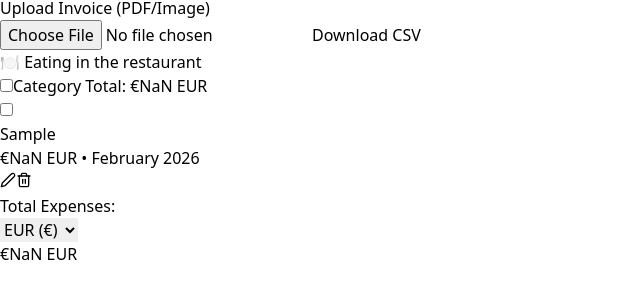
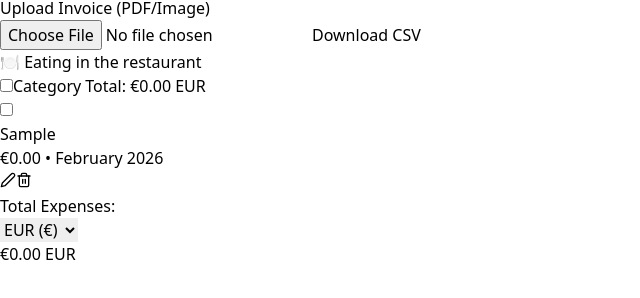
Before and after one commit to dotrung1998/shareSpend, a React (Vite) app: page / in a window 1280 px wide. Both pictures are taken after typing "Sample", "Sample" into the empty fields and a click on the button "Add Expense(s)". Shown: the part 316-614 px from the top of the page, without its empty margins (0-640 px from the left). Built offline with nearby package versions, Linux system fonts and the light colour scheme.

Commit message:
New Updates

```diff
--- a/src/App.tsx
+++ b/src/App.tsx
@@ -317,8 +317,7 @@ const ExpenseTracker: React.FC = () => {
   const [buttonColor, setButtonColor] = useState("#F1C4D9");
   const [language, setLanguage] = useState("en");
 
-  const expenseListRef = useRef<HTMLDivElement>(null);
-  const editingExpenseRef = useRef<number | null>(null);
+  const scrollPositionRef = useRef<number>(0);
 
   const t = translations[language as keyof typeof translations];
 
@@ -341,17 +340,21 @@ const ExpenseTracker: React.FC = () => {
   };
 
   const convertAmountTo = (amountValue: number, fromCurrency: string, toCurrency: string) => {
+    if (!amountValue || isNaN(amountValue)) return 0;
+    if (!currencies[fromCurrency] || !currencies[toCurrency]) return amountValue;
     return amountValue * (currencies[fromCurrency].rate / currencies[toCurrency].rate);
   };
 
   const formatCurrency = (value: number, curr: string) => {
+    if (isNaN(value) || value === null || value === undefined) return "€0.00";
     if (curr === "VND") {
       return `₫${Math.round(value).toLocaleString("vi-VN")}`;
     }
-    return `${currencies[curr].symbol}${value.toFixed(2)} ${curr}`;
+    return `${currencies[curr]?.symbol || "€"}${value.toFixed(2)} ${curr}`;
   };
 
   const formatCurrencyForCSV = (value: number, curr: string) => {
+    if (isNaN(value)) return "0";
     if (curr === "VND") {
       return `${Math.round(value)}`;
     }
@@ -426,7 +429,9 @@ const ExpenseTracker: React.FC = () => {
   const updateExpense = (updatedExpense: Expense) => {
     setExpenses(expenses.map(exp => exp.id === updatedExpense.id ? updatedExpense : exp));
     setEditingExpenseId(null);
-    editingExpenseRef.current = null;
+    setTimeout(() => {
+      window.scrollTo(0, scrollPositionRef.current);
+    }, 0);
   };
 
   const applyAllBatchEdits = () => {
@@ -449,6 +454,15 @@ const ExpenseTracker: React.FC = () => {
 
   const calculateGrandTotal = () => {
     return expenses.reduce(
+      (sum, exp) => sum + convertAmountTo(exp.amount, exp.currency, primaryCurrency),
+      0
+    );
+  };
+
+  const calculateCategoryTotal = (categoryKey: string) => {
+    return expenses
+      .filter(exp => exp.category === categoryKey)
+      .reduce(
         (sum, exp) => sum + convertAmountTo(exp.amount, exp.currency, primaryCurrency),
         0
       );
@@ -633,13 +647,15 @@ const ExpenseTracker: React.FC = () => {
     const desc = description.toLowerCase();
 
     if (desc.includes("rewe") || desc.includes("kaufland") || desc.includes("dm-drogerie") ||
-        desc.includes("rossmann") || desc.includes("depot") || desc.includes("penny")) {
+        desc.includes("dm-markt") || desc.includes("rossmann") || desc.includes("depot") ||
+        desc.includes("penny") || desc.includes("aldi") || desc.includes("lidl")) {
       return "groceries";
     }
 
     if (desc.includes("restaurant") || desc.includes("kfc") || desc.includes("backwerk") ||
         desc.includes("grill") || desc.includes("asia") || desc.includes("chiking") ||
-        desc.includes("gourmet")) {
+        desc.includes("burger") || desc.includes("pizza") || desc.includes("mcdonalds") ||
+        desc.includes("gourmet") || desc.includes("sumup")) {
       return "eating";
     }
 
@@ -647,11 +663,18 @@ const ExpenseTracker: React.FC = () => {
       return "other";
     }
 
-    if (desc.includes("tjxeurope") || desc.includes("furniture") || desc.includes("möbel")) {
+    if (desc.includes("tjxeurope") || desc.includes("furniture") || desc.includes("möbel") ||
+        desc.includes("ikea")) {
       return "furniture";
     }
 
     return "other";
+  };
+
+  const parseAmount = (amountStr: string): number => {
+    const cleaned = amountStr.replace(/[^\d,.-]/g, '').replace(',', '.');
+    const parsed = parseFloat(cleaned);
+    return isNaN(parsed) ? 0 : Math.abs(parsed);
   };
 
   const handleInvoiceUpload = async (e: React.ChangeEvent<HTMLInputElement>) => {
@@ -663,33 +686,40 @@ const ExpenseTracker: React.FC = () => {
       const content = event.target?.result as string;
 
       try {
-        const lines = content.split('\n');
         const newExpenses: Expense[] = [];
         let uniqueIdCounter = Date.now();
         let invoiceDate = `${expenseYear}-${expenseMonth}`;
 
-        const dateMatch = content.match(/(\d{2})\.(\d{2})\.(\d{4})/);
-        if (dateMatch) {
-          const [, day, month, year] = dateMatch;
+        const dateRangeMatch = content.match(/Abrechnung vom (\d{2})\.(\d{2})\.(\d{4}) bis (\d{2})\.(\d{2})\.(\d{4})/);
+        if (dateRangeMatch) {
+          const [, , , , , month, year] = dateRangeMatch;
           invoiceDate = `${year}-${month}`;
         }
 
-        const transactionPattern = /(\d{2}\.\d{2}\.\d{4})\s+([^\d]+?)\s+([\d,]+)\s*$/gm;
-        let match;
+        const lines = content.split('\n');
+        const transactionRegex = /^(\d{2}\.\d{2}\.\d{4})\s+(.+?)\s+([A-Za-zÄÖÜäöüß\s]+?)\s+([\d,]+)$/;
 
-        while ((match = transactionPattern.exec(content)) !== null) {
-          const [, date, desc, amountStr] = match;
-          const description = desc.trim();
-          const amount = parseFloat(amountStr.replace(',', '.'));
+        for (let line of lines) {
+          line = line.trim();
+          if (!line) continue;
 
-          if (description && amount && !description.includes('SALDO') &&
-              !description.includes('EINZAHLUNG') && !description.includes('SOLLZINSEN')) {
+          if (line.includes('ALTER SALDO') || line.includes('NEUER SALDO') ||
+              line.includes('EINZAHLUNG') || line.includes('SOLLZINSEN') ||
+              line.includes('Mindestbetrag')) {
+            continue;
+          }
 
+          const match = line.match(transactionRegex);
+          if (match) {
+            const [, date, description, location, amountStr] = match;
+            const amount = parseAmount(amountStr);
+
+            if (amount > 0 && description.trim()) {
               const categoryKey = categorizeExpense(description);
 
               newExpenses.push({
                 id: uniqueIdCounter++,
-              description: description,
+                description: description.trim(),
                 date: invoiceDate,
                 amount: amount,
                 currency: "EUR",
@@ -697,12 +727,13 @@ const ExpenseTracker: React.FC = () => {
               });
             }
           }
+        }
 
         if (newExpenses.length > 0) {
           setExpenses(prev => [...prev, ...newExpenses]);
           alert(`Successfully imported ${newExpenses.length} transactions from invoice!`);
         } else {
-          alert("No transactions found in the invoice. Please check the file format.");
+          alert("No transactions found. Please ensure this is a valid Mastercard invoice.");
         }
       } catch (error) {
         console.error("Error parsing invoice:", error);
@@ -710,7 +741,11 @@ const ExpenseTracker: React.FC = () => {
       }
     };
 
+    if (file.name.endsWith('.pdf')) {
+      alert("Please convert PDF to text first, or copy-paste the invoice content into a .txt file.");
+    } else {
       reader.readAsText(file);
+    }
   };
 
   const InlineEditExpense: React.FC<{
@@ -726,8 +761,9 @@ const ExpenseTracker: React.FC = () => {
       date: expense.date || ""
     });
 
-    const handleSave = () => {
-      const [year, month] = editData.date.split("-");
+    const handleSave = (e: React.MouseEvent) => {
+      e.preventDefault();
+      scrollPositionRef.current = window.pageYOffset;
       onSave({
         ...expense,
         description: editData.description,
@@ -736,6 +772,15 @@ const ExpenseTracker: React.FC = () => {
         category: editData.category,
         date: editData.date
       });
+    };
+
+    const handleCancel = (e: React.MouseEvent) => {
+      e.preventDefault();
+      scrollPositionRef.current = window.pageYOffset;
+      onCancel();
+      setTimeout(() => {
+        window.scrollTo(0, scrollPositionRef.current);
+      }, 0);
     };
 
     return (
@@ -785,12 +830,14 @@ const ExpenseTracker: React.FC = () => {
             onClick={handleSave}
             className="flex-1 p-2 rounded"
             style={{ backgroundColor: buttonColor }}
+            type="button"
           >
             {t.save}
           </button>
           <button
-            onClick={onCancel}
+            onClick={handleCancel}
             className={`flex-1 p-2 rounded ${isDarkMode ? 'bg-gray-600' : 'bg-gray-300'}`}
+            type="button"
           >
             {t.cancel}
           </button>
@@ -927,7 +974,7 @@ const ExpenseTracker: React.FC = () => {
             </div>
             <input
               type="file"
-              accept=".pdf,.txt"
+              accept=".txt,.pdf"
               onChange={handleInvoiceUpload}
               className="hidden"
             />
@@ -974,15 +1021,12 @@ const ExpenseTracker: React.FC = () => {
           </div>
         )}
 
-        <div ref={expenseListRef}>
+        <div>
           {Object.keys(categories).map(categoryKey => {
             const categoryExpenses = expenses.filter(exp => exp.category === categoryKey);
             if (categoryExpenses.length === 0) return null;
 
-            const categoryTotal = categoryExpenses.reduce(
-              (sum, exp) => sum + convertAmountTo(exp.amount, exp.currency, primaryCurrency),
-              0
-            );
+            const categoryTotal = calculateCategoryTotal(categoryKey);
 
             return (
               <div key={categoryKey} className={`mb-6 p-4 rounded ${isDarkMode ? 'bg-gray-800' : 'bg-gray-50'}`}>
@@ -1010,7 +1054,9 @@ const ExpenseTracker: React.FC = () => {
                         onSave={updateExpense}
                         onCancel={() => {
                           setEditingExpenseId(null);
-                          editingExpenseRef.current = null;
+                          setTimeout(() => {
+                            window.scrollTo(0, scrollPositionRef.current);
+                          }, 0);
                         }}
                       />
                     ) : (
@@ -1033,7 +1079,7 @@ const ExpenseTracker: React.FC = () => {
                         <div className="flex gap-2">
                           <button
                             onClick={() => {
-                              editingExpenseRef.current = expense.id;
+                              scrollPositionRef.current = window.pageYOffset;
                               setEditingExpenseId(expense.id);
                             }}
                             className={`p-2 rounded ${isDarkMode ? 'bg-gray-600' : 'bg-gray-200'}`}
```
Lines whose indentation alone changed are shown as unchanged.
